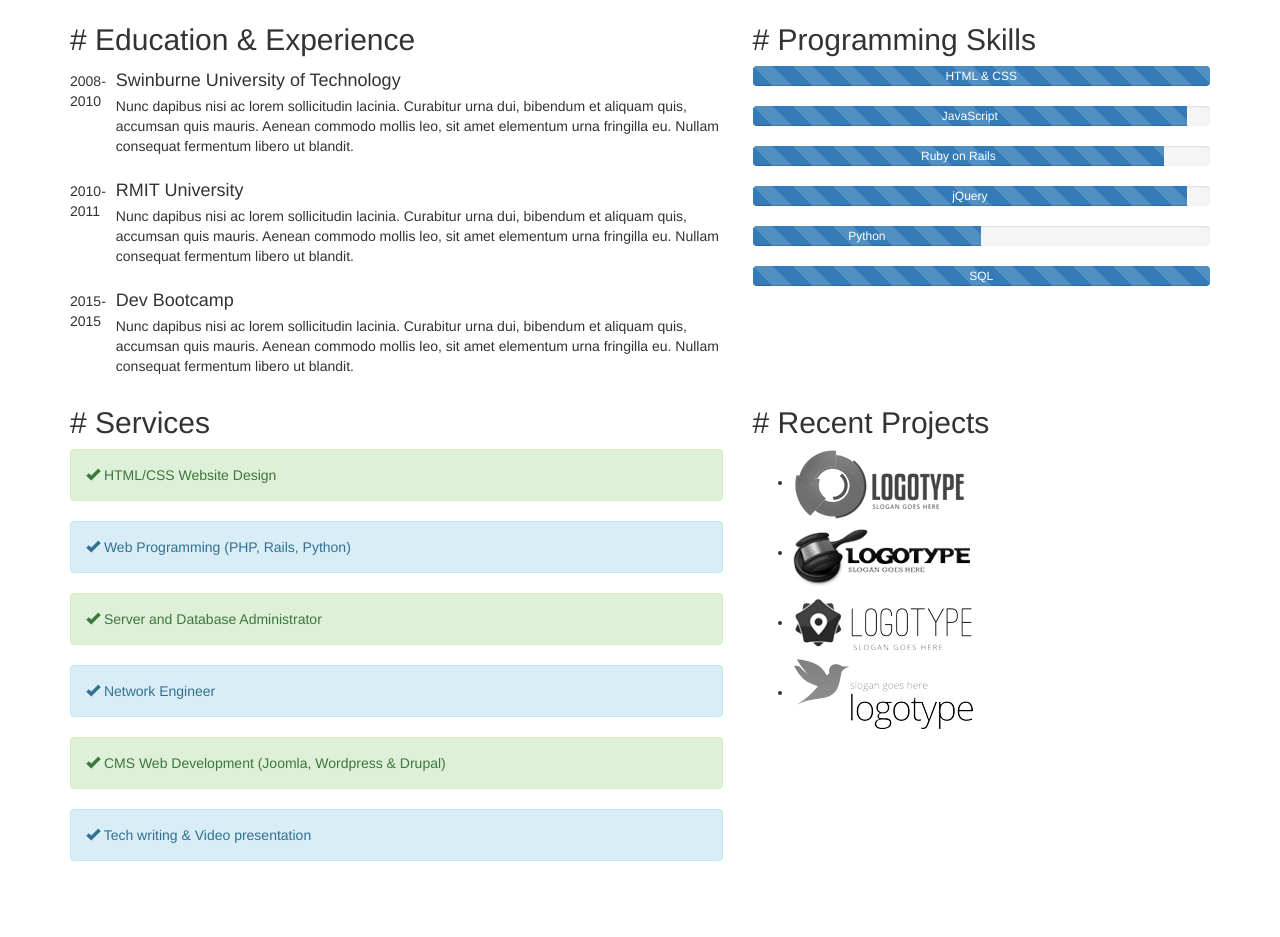
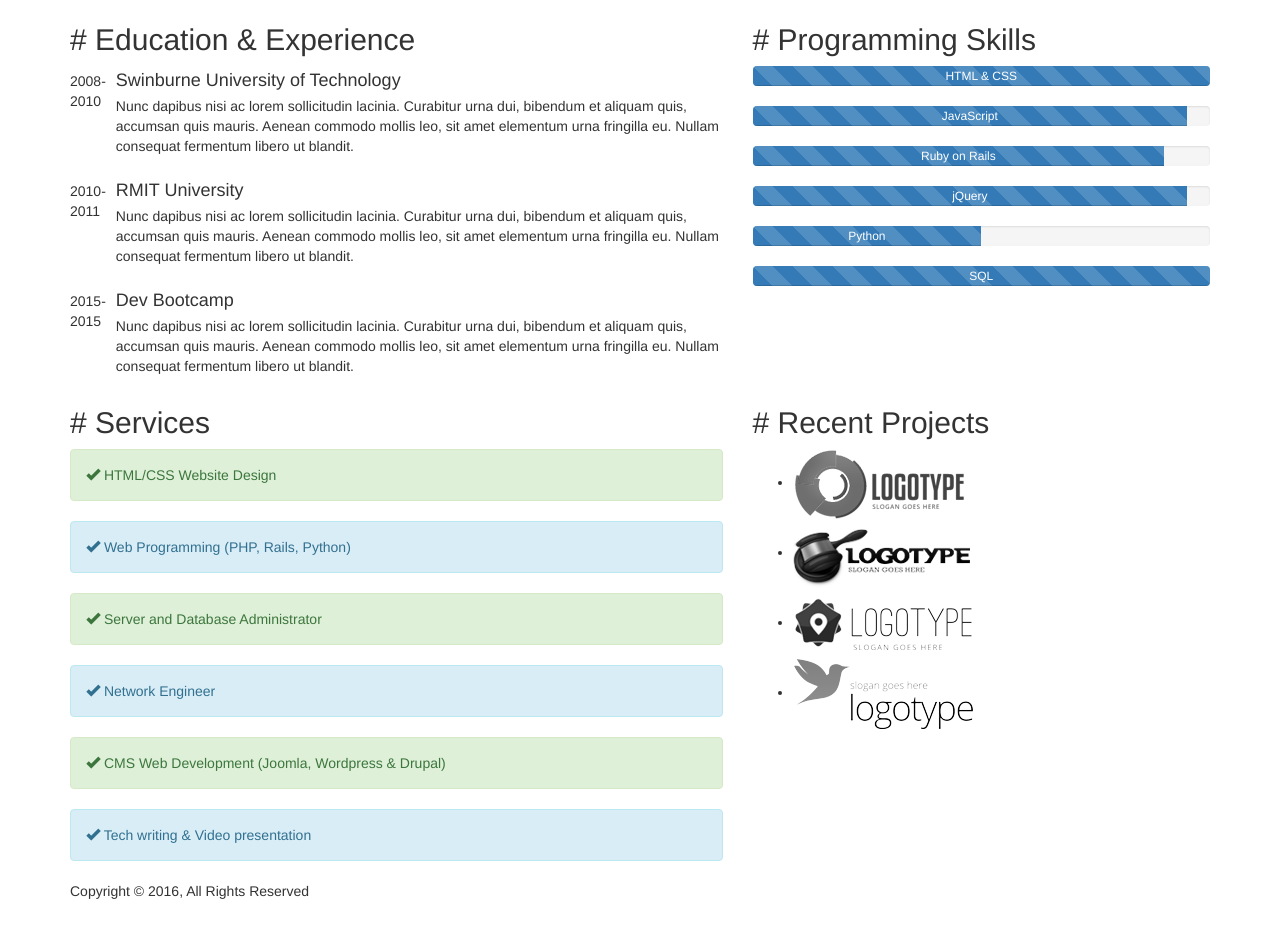
Before and after one commit to stacielove/portfolio-resume-bootstrap, a plain HTML site: page index.html in a window 1280 px wide. Shown: the part 805-1742 px from the top of the page. Drawn offline with nearby package versions, Linux system fonts and the light colour scheme.

Commit message:
Add footer to project

```diff
--- a/index.html
+++ b/index.html
@@ -128,6 +128,11 @@
   </section>
   </div>
 
+  <footer>
+    <div class="container">
+      <p>Copyright &copy; 2016, All Rights Reserved</p>
+    </div>
+  </footer>
 
     <!-- Bootstrap core JavaScript
     ================================================== -->
```
